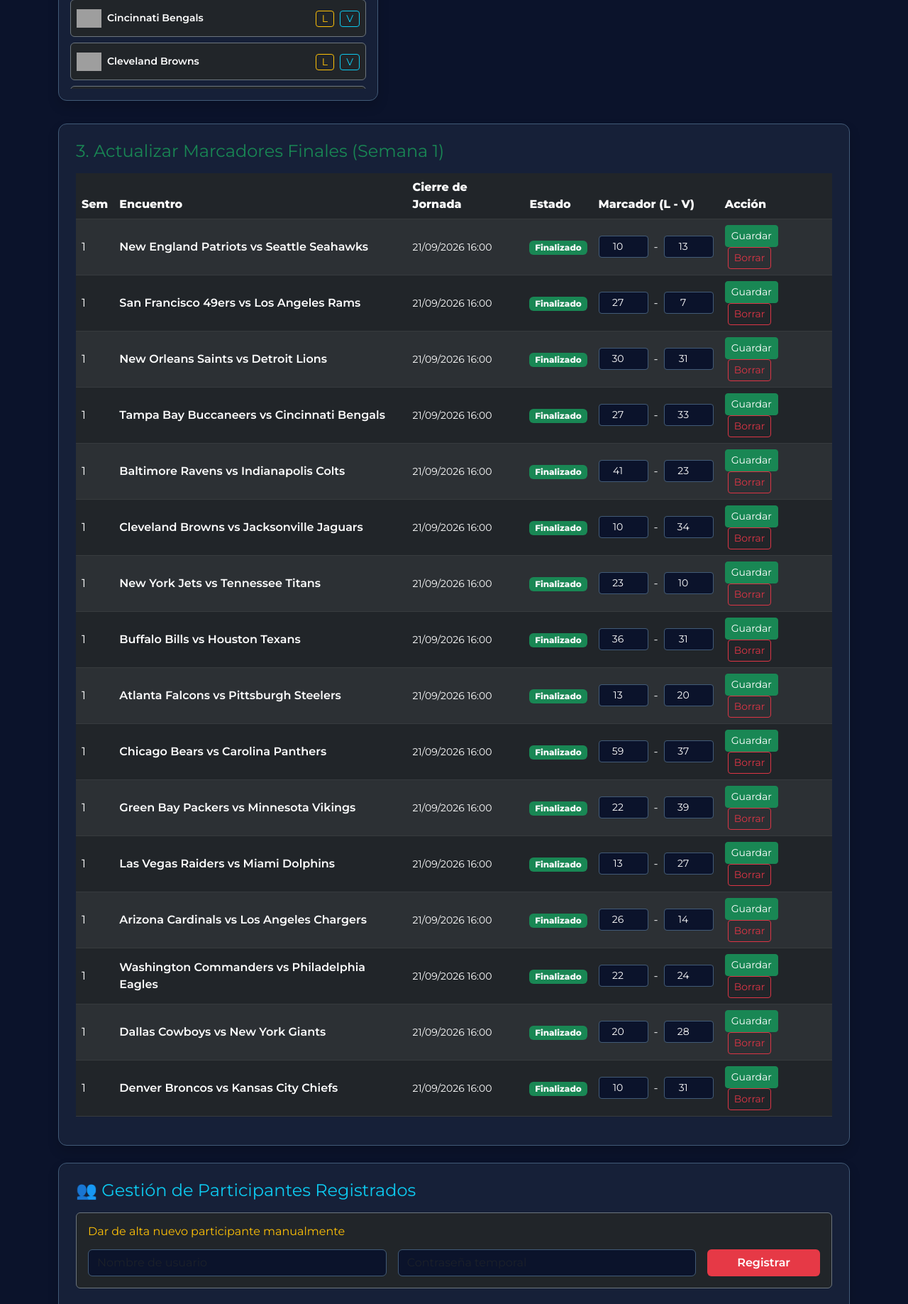
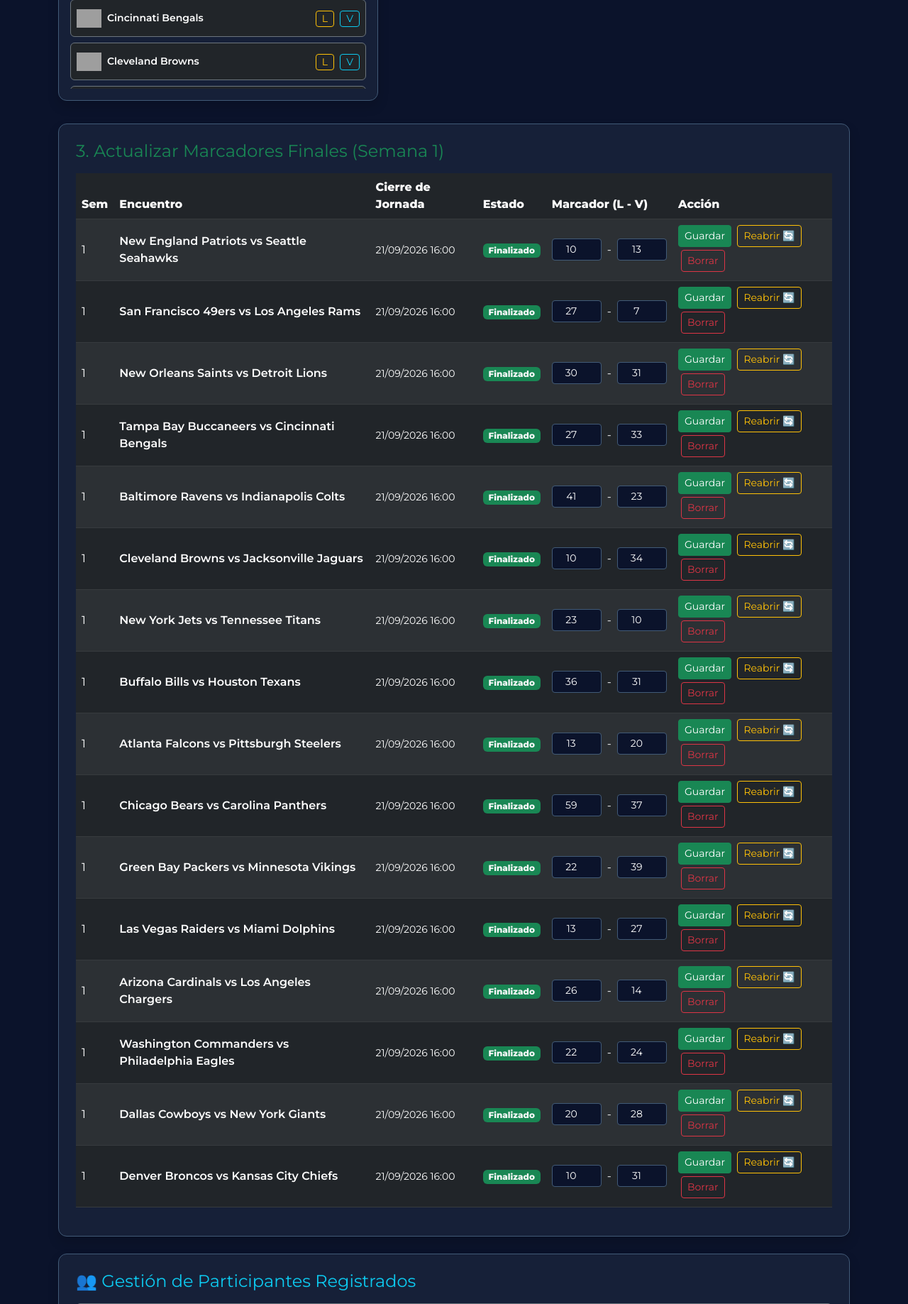
Before and after one commit to Lemustark/nfl-quiniela, a Flask app: page /admin?week=1 in a window 1280 px wide. Shown: the part 603-2440 px from the top of the page at 71% size. Run offline with Flask 3, Linux system fonts and the light colour scheme; a user stored in the database is signed in; data comes from the database, SQL or seed files in the repository; grey boxes are pictures that could not be loaded.

Commit message:
Agregar funcion y boton para reabrir partidos finalizados en el panel de admin

```diff
--- a/app.py
+++ b/app.py
@@ -433,6 +433,19 @@
         )
       return redirect(url_for('admin', week=current_week) + '#users-section')
 
+    elif action == 'reopen_match':
+      match_id = int(request.form.get('match_id'))
+      match = Match.query.get(match_id)
+      if match:
+        match.status = 'scheduled'
+        db.session.commit()
+        flash(
+            f'Encuentro {match.home_team} vs {match.away_team} reabierto con'
+            ' éxito.',
+            'success',
+        )
+      return redirect(url_for('admin', week=current_week) + '#scores-section')
+
   # Filtrar los partidos estrictamente por la semana seleccionada
   matches = (
       Match.query.filter_by(week=current_week)
--- a/templates/admin.html
+++ b/templates/admin.html
@@ -123,12 +123,19 @@
                                 </div>
                             </td>
                             <td>
-                                <button type="submit" class="btn btn-sm btn-success">Guardar</button>
+                                <button type="submit" class="btn btn-sm btn-success mb-1" title="Guardar cambios de marcador">Guardar</button>
                         </form>
+                                {% if m.status == 'final' %}
+                                    <form method="POST" action="{{ url_for('admin', week=week) }}#scores-section" class="d-inline ms-1">
+                                        <input type="hidden" name="action" value="reopen_match">
+                                        <input type="hidden" name="match_id" value="{{ m.id }}">
+                                        <button type="submit" class="btn btn-sm btn-outline-warning mb-1" title="Regresar a programado para corregir">Reabrir 🔄</button>
+                                    </form>
+                                {% endif %}
                                 <form method="POST" action="{{ url_for('admin', week=week) }}#scores-section" class="d-inline ms-1">
                                     <input type="hidden" name="action" value="delete_match">
                                     <input type="hidden" name="match_id" value="{{ m.id }}">
-                                    <button type="submit" class="btn btn-sm btn-outline-danger" onclick="return confirm('¿Borrar partido?')">Borrar</button>
+                                    <button type="submit" class="btn btn-sm btn-outline-danger mb-1" onclick="return confirm('¿Borrar partido?')">Borrar</button>
                                 </form>
                             </td>
                     </tr>
```
